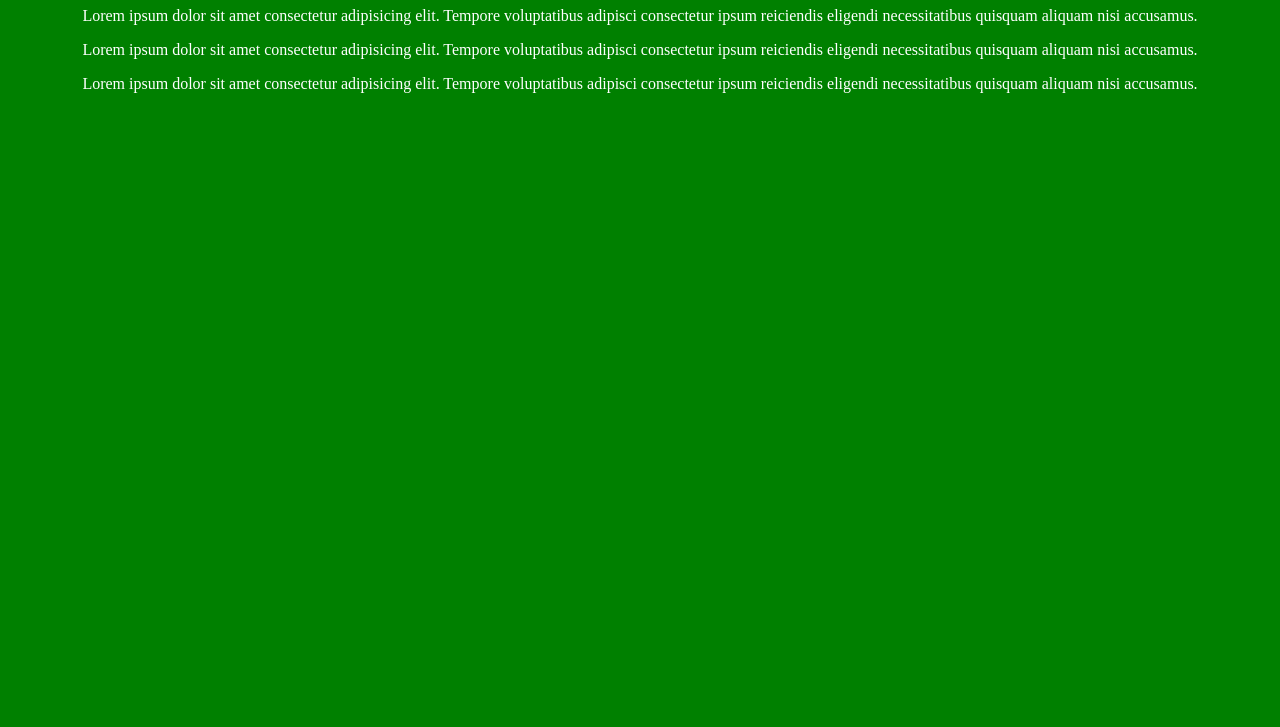
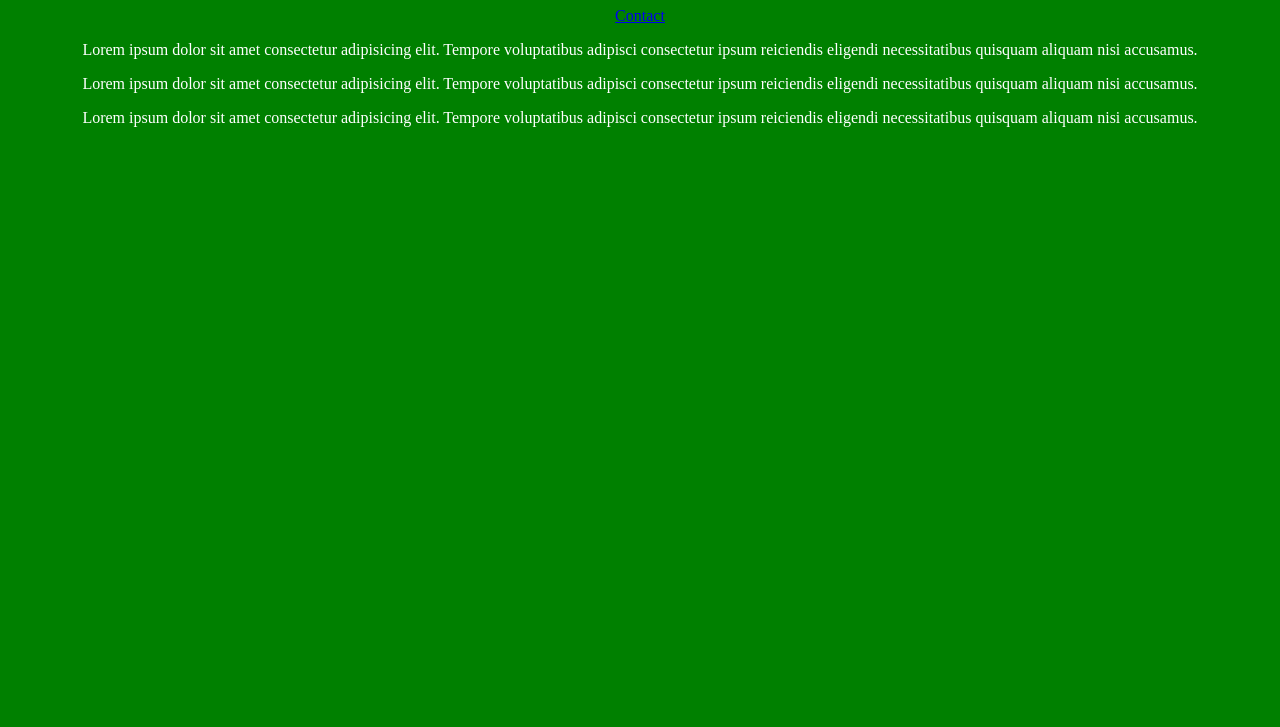
Before and after one commit to GoJstudio/githubtest, a plain HTML site: page index.html in a window 1280 px wide. Shown: the part 73-800 px from the top of the page. Drawn offline with Linux system fonts and the light colour scheme.

Commit message:
contact added

```diff
--- a/index.html
+++ b/index.html
@@ -10,7 +10,7 @@
 </head>
 <body>
   <h1>GitHub Pages Hosting</h1>
-  <a href="/githubtest01/contact.html"></a>
+  <a href="/githubtest01/contact.html">Contact</a>
   <p>Lorem ipsum dolor sit amet consectetur adipisicing elit. Tempore voluptatibus adipisci consectetur ipsum reiciendis eligendi necessitatibus quisquam aliquam nisi accusamus.</p>
   <p>Lorem ipsum dolor sit amet consectetur adipisicing elit. Tempore voluptatibus adipisci consectetur ipsum reiciendis eligendi necessitatibus quisquam aliquam nisi accusamus.</p>
   <p>Lorem ipsum dolor sit amet consectetur adipisicing elit. Tempore voluptatibus adipisci consectetur ipsum reiciendis eligendi necessitatibus quisquam aliquam nisi accusamus.</p>
```
